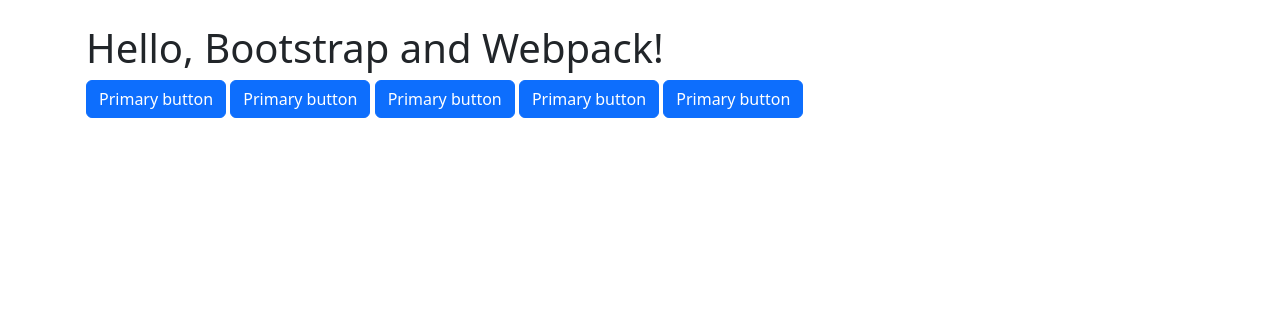
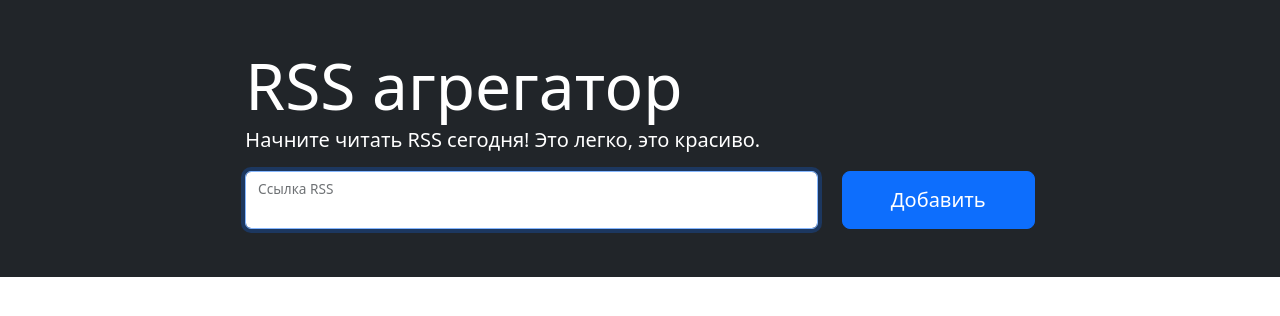
Before and after one commit to ShaganKonstantin/frontend-project-11, a website built with webpack: page index.html in a window 1280 px wide. Built offline with nearby package versions, Linux system fonts and the light colour scheme.

Commit message:
html is fully ready

```diff
--- a/index.html
+++ b/index.html
@@ -6,14 +6,28 @@
     <title>Bootstrap w/ Webpack</title>
   </head>
   <body>
-    <div class="container py-4 px-3 mx-auto">
-      <h1>Hello, Bootstrap and Webpack!</h1>
-      <button class="btn btn-primary">Primary button</button>
-      <button class="btn btn-primary">Primary button</button>
-      <button class="btn btn-primary">Primary button</button>
-      <button class="btn btn-primary">Primary button</button>
-      <button class="btn btn-primary">Primary button</button>
-    </div>
+    <main class="flex-grow-1">
+      <section class="container-fluid bg-dark p-5">
+        <div class="col-md-10 col-lg-8 mx-auto text-white">
+          <h1 class="display-3 mb-0">RSS агрегатор</h1>
+          <p class="lead">Начните читать RSS сегодня! Это легко, это красиво.</p>
+          <form action class="rss-form text-body">
+            <div class="row">
+              <div class="col">
+                <div class="form-floating">
+                  <input type="" aria-label="url" autofocus required class="form-control w-100" autocomplete="off" placeholder="Ссылка RSS" id="url-input">
+                  <label for="url-input">Ссылка RSS</label>
+                </div>
+              </div>
+              <div class="col-auto">
+                <button type="submit" area-label="add" class="h-100 btn btn-lg btn-primary px-sm-5">Добавить</button>
+              </div>
+            </div>
+          </form>
+        </div>
+
+      </section>
+    </main>
     <script src="./main.js"></script>
   </body>
 </html>
--- a/package.json
+++ b/package.json
@@ -6,7 +6,6 @@
   "type": "module",
   "scripts": {
     "start": "webpack serve --mode development",
-    "build": "NODE_ENV=production npx webpack",
     "test": "echo \"Error: no test specified\" && exit 1"
   },
   "author": "",
--- /dev/null
+++ b/src/css/styles.css
@@ -0,0 +1,6 @@
+/* @import "~bootstrap/scss/bootstrap"; */
+
+.custom {
+    padding: 15px;
+    width: 500px;
+}
--- a/src/scss/styles.scss
+++ /dev/null
@@ -1 +0,0 @@
-@import "~bootstrap/scss/bootstrap";
```
Also changed, not shown: .github/workflows/nodejs.yml.
